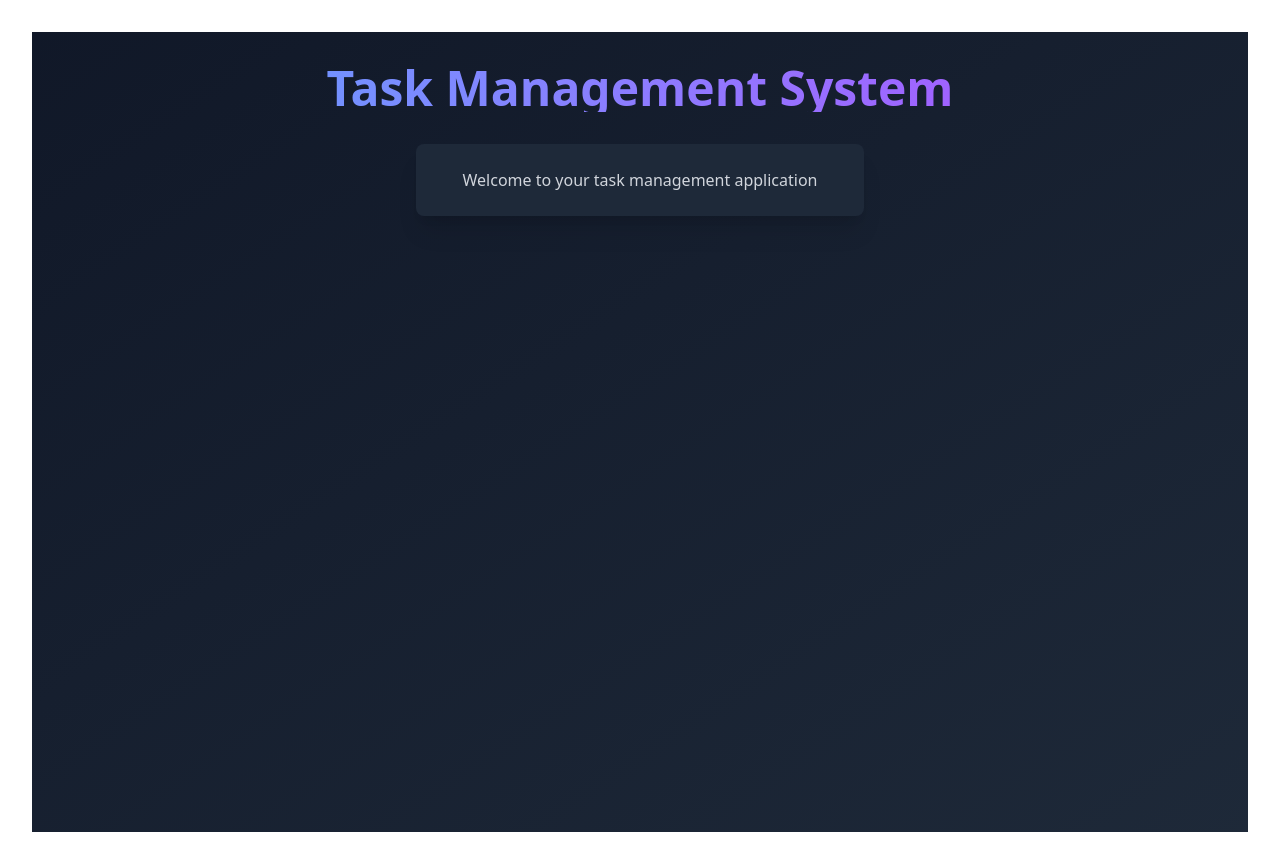
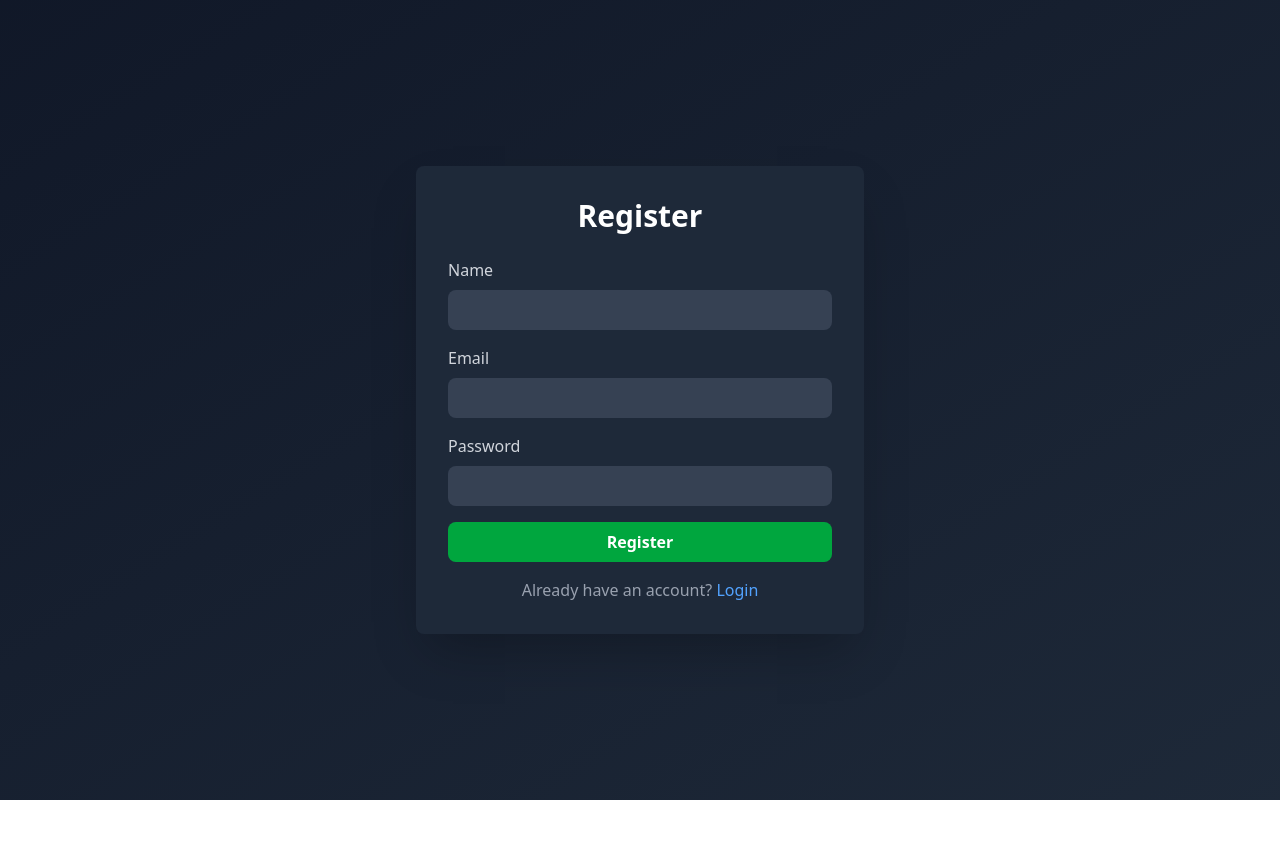
Before and after one commit to NurAlbina/task-management, a React app in the folder frontend/: page /register in a window 1280 px wide. After the commit the page ends 800 px from the top, so only its background shows below. Built offline with nearby package versions, Linux system fonts and the light colour scheme; the HTML template or start-up script is replaced by a standard one.

Commit message:
frontend-backend entegrasyonu yapıldı

```diff
--- a/frontend/src/App.jsx
+++ b/frontend/src/App.jsx
@@ -1,24 +1,21 @@
-import { useState } from 'react'
-import reactLogo from './assets/react.svg'
-import viteLogo from '/vite.svg'
-import './App.css'
+import { BrowserRouter as Router, Routes, Route, Navigate } from "react-router-dom"
+import LoginPage from "./pages/LoginPage"
+import RegisterPage from "./pages/RegisterPage"
+import Dashboard from "./pages/Dashboard"
+
 
 function App() {
-  const [count, setCount] = useState(0)
 
   return (
-    <div className="min-h-screen bg-gradient-to-br from-gray-900 to-gray-800 text-white">
-      <div className="container mx-auto px-4 py-8">
-        <h1 className="text-5xl font-bold text-center mb-8 bg-gradient-to-r from-blue-400 to-purple-500 bg-clip-text text-transparent">
-          Task Management System
-        </h1>
-        <div className="max-w-md mx-auto bg-gray-800 rounded-lg shadow-xl p-6">
-          <p className="text-gray-300 text-center">
-            Welcome to your task management application
-          </p>
-        </div>
-      </div>
-    </div>
+    // Sayfa yönlendirmeleri yapmak için react router kullandık
+    <Router>
+      <Routes>
+        <Route path = "/login" element = {<LoginPage/>}/>
+        <Route path = "/register" element = {<RegisterPage/>}/>
+        <Route path = "/dashboard" element = {<Dashboard/>}/>
+        <Route path = "/" element = {<Navigate to = "/login" replace/>}/> {/* Ana sayfa olarak login sayfasına yönlendirir */}
+      </Routes>
+    </Router>
   )
 }
 
--- /dev/null
+++ b/frontend/src/pages/Dashboard.jsx
@@ -0,0 +1,27 @@
+const Dashboard = () => {
+  return (
+    <div className="min-h-screen bg-gray-900 text-white">
+      <div className="container mx-auto px-4 py-8">
+        <h1 className="text-4xl font-bold mb-8">Task Dashboard</h1>
+        <div className="grid grid-cols-1 md:grid-cols-3 gap-6">
+          <div className="bg-gray-800 p-6 rounded-lg">
+            <h3 className="text-xl font-semibold mb-4">Add New Task</h3>
+            <button className="bg-blue-600 hover:bg-blue-700 px-4 py-2 rounded">
+              + Add Task
+            </button>
+          </div>
+          <div className="bg-gray-800 p-6 rounded-lg">
+            <h3 className="text-xl font-semibold mb-4">My Tasks</h3>
+            <p className="text-gray-400">No tasks yet</p>
+          </div>
+          <div className="bg-gray-800 p-6 rounded-lg">
+            <h3 className="text-xl font-semibold mb-4">Statistics</h3>
+            <p className="text-gray-400">0 completed / 0 total</p>
+          </div>
+        </div>
+      </div>
+    </div>
+  );
+};
+
+export default Dashboard;
--- /dev/null
+++ b/frontend/src/pages/LoginPage.jsx
@@ -0,0 +1,90 @@
+import React, { useState } from "react";
+import { Link, useNavigate } from "react-router-dom";
+import axios from "axios";
+
+const LoginPage = () => {
+  // mail ve şifre için state değişkenleri
+  const [email, setEmail] = useState("");
+  const [password, setPassword] = useState("");
+  const [error, setError] = useState("");
+  const [loading, setLoading] = useState(false);
+  const navigate = useNavigate();
+
+  const handleLogin = async (e) => {
+    e.preventDefault();
+    setError("");
+    setLoading(true);
+
+    try {
+      console.log("Attempting login with:", { email, password });
+      const response = await axios.post("/api/auth/login", { email, password });
+      console.log("Login successful:", response.data);
+
+      // Token'ı kaydet
+      localStorage.setItem("token", response.data.token);
+
+      // Dashboard'a yönlendir
+      navigate("/dashboard");
+    } catch (error) {
+      console.error("Login failed:", error);
+      setError(error.response?.data?.message || "Login failed");
+    } finally {
+      setLoading(false);
+    }
+  };
+
+  return (
+    <div className="min-h-screen flex items-center justify-center bg-gradient-to-br from-gray-900 to-gray-800">
+      <div className="bg-gray-800 p-8 rounded-lg shadow-2xl w-full max-w-md">
+        <h2 className="text-3xl font-bold text-white mb-6 text-center">Login</h2>
+
+        {error && (
+          <div className="bg-red-600 text-white p-3 rounded-lg mb-4 text-center">
+            {error}
+          </div>
+        )}
+
+        <form onSubmit={handleLogin} className="space-y-4">
+          <div>
+            <label className="block text-gray-300 mb-2">Email</label>
+            <input
+              type="email"
+              value={email}
+              onChange={(e) => setEmail(e.target.value)}
+              className="w-full px-4 py-2 bg-gray-700 text-white rounded-lg focus:outline-none focus:ring-2 focus:ring-blue-500"
+              required
+              disabled={loading}
+            />
+          </div>
+          <div>
+            <label className="block text-gray-300 mb-2">Password</label>
+            <input
+              type="password"
+              value={password}
+              onChange={(e) => setPassword(e.target.value)}
+              className="w-full px-4 py-2 bg-gray-700 text-white rounded-lg focus:outline-none focus:ring-2 focus:ring-blue-500"
+              required
+              disabled={loading}
+            />
+          </div>
+          <button
+            type="submit"
+            disabled={loading}
+            className="w-full bg-blue-600 hover:bg-blue-700 disabled:bg-blue-400 text-white font-semibold py-2 rounded-lg transition duration-200"
+          >
+            {loading ? "Logging in..." : "Login"}
+          </button>
+        </form>
+
+        <p className="text-gray-400 text-center mt-4">
+          Don't have an account?{" "}
+          <Link to="/register" className="text-blue-400 hover:text-blue-300">
+            Register
+          </Link>
+        </p>
+      </div>
+    </div>
+  );
+};
+
+export default LoginPage;
--- /dev/null
+++ b/frontend/src/pages/RegisterPage.jsx
@@ -0,0 +1,101 @@
+import { useState } from 'react';
+import { Link, useNavigate } from 'react-router-dom';
+import axios from 'axios';
+
+const RegisterPage = () => {
+  const [name, setName] = useState('');
+  const [email, setEmail] = useState('');
+  const [password, setPassword] = useState('');
+  const [error, setError] = useState('');
+  const [loading, setLoading] = useState(false);
+  const navigate = useNavigate();
+
+  const handleRegister = async (e) => {
+    e.preventDefault();
+    setError('');
+    setLoading(true);
+
+    try {
+      console.log('Attempting register with:', { name, email, password });
+      const response = await axios.post('/api/auth/register', { name, email, password });
+      console.log('Register successful:', response.data);
+
+      // Token'ı kaydet
+      localStorage.setItem('token', response.data.token);
+
+      // Dashboard'a yönlendir
+      navigate('/dashboard');
+    } catch (error) {
+      console.error('Register failed:', error);
+      setError(error.response?.data?.message || 'Registration failed');
+    } finally {
+      setLoading(false);
+    }
+  };
+
+  return (
+    <div className="min-h-screen flex items-center justify-center bg-gradient-to-br from-gray-900 to-gray-800">
+      <div className="bg-gray-800 p-8 rounded-lg shadow-2xl w-full max-w-md">
+        <h2 className="text-3xl font-bold text-white mb-6 text-center">Register</h2>
+
+        {error && (
+          <div className="bg-red-600 text-white p-3 rounded-lg mb-4 text-center">
+            {error}
+          </div>
+        )}
+
+        <form onSubmit={handleRegister} className="space-y-4">
+          <div>
+            <label className="block text-gray-300 mb-2">Name</label>
+            <input
+              type="text"
+              value={name}
+              onChange={(e) => setName(e.target.value)}
+              className="w-full px-4 py-2 bg-gray-700 text-white rounded-lg focus:outline-none focus:ring-2 focus:ring-blue-500"
+              required
+              disabled={loading}
+            />
+          </div>
+          <div>
+            <label className="block text-gray-300 mb-2">Email</label>
+            <input
+              type="email"
+              value={email}
+              onChange={(e) => setEmail(e.target.value)}
+              className="w-full px-4 py-2 bg-gray-700 text-white rounded-lg focus:outline-none focus:ring-2 focus:ring-blue-500"
+              required
+              disabled={loading}
+            />
+          </div>
+          <div>
+            <label className="block text-gray-300 mb-2">Password</label>
+            <input
+              type="password"
+              value={password}
+              onChange={(e) => setPassword(e.target.value)}
+              className="w-full px-4 py-2 bg-gray-700 text-white rounded-lg focus:outline-none focus:ring-2 focus:ring-blue-500"
+              required
+              disabled={loading}
+            />
+          </div>
+          <button
+            type="submit"
+            disabled={loading}
+            className="w-full bg-green-600 hover:bg-green-700 disabled:bg-green-400 text-white font-semibold py-2 rounded-lg transition duration-200"
+          >
+            {loading ? 'Creating Account...' : 'Register'}
+          </button>
+        </form>
+
+        <p className="text-gray-400 text-center mt-4">
+          Already have an account?{' '}
+          <Link to="/login" className="text-blue-400 hover:text-blue-300">
+            Login
+          </Link>
+        </p>
+      </div>
+    </div>
+  );
+};
+
+export default RegisterPage;
--- a/frontend/vite.config.js
+++ b/frontend/vite.config.js
@@ -2,7 +2,7 @@ import { defineConfig } from 'vite'
 import react from '@vitejs/plugin-react'
 import tailwindcss from '@tailwindcss/vite'
 
-// https://vite.dev/config/
+
 export default defineConfig({
   plugins: [
     react(),
```
